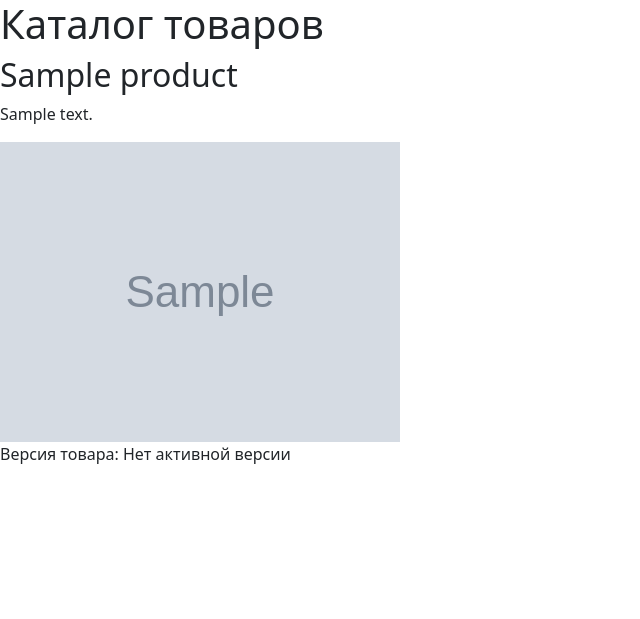
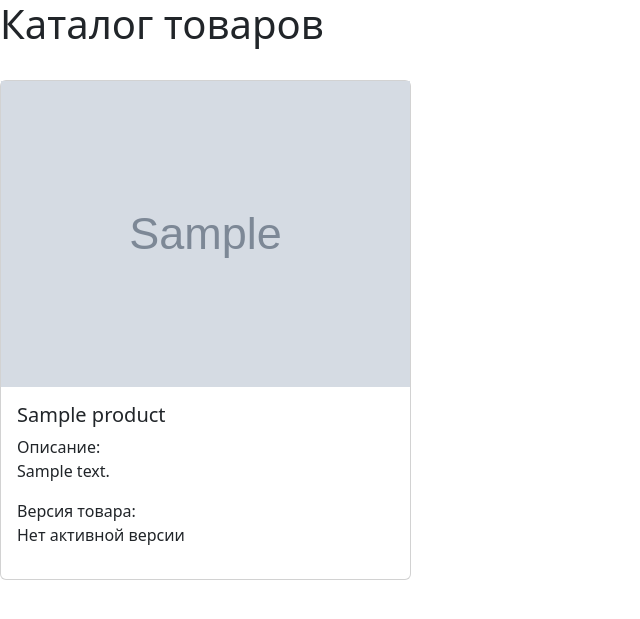
Before and after one commit to val-kv/django_hw2, a Django app: page /product_list/ in a window 1280 px wide. Shown: the top 619 px of the page, without its empty margins (0-640 px from the left). Run offline with Django 5.2, Linux system fonts and the light colour scheme; tables that the repository leaves empty hold one stand-in row (values such as "Sample post"); grey boxes marked "Sample" are stand-in pictures; data that the repository does not hold is empty.

Commit message:
edit views and product_list

```diff
--- a/catalog/templates/catalog/product_list.html
+++ b/catalog/templates/catalog/product_list.html
@@ -2,20 +2,20 @@
 {% include 'menu.html' %}
 {% block content %}
     <h1>Каталог товаров</h1>
-
+    <br>
     {% for product in products %}
-        <div>
-            <h2>{{ product.name }}</h2>
-            <p>{{ product.description }}</p>
-
-            <!-- Check if the product has an image associated with it -->
+        <div class="row row-cols-1 row-cols-md-3 g-4">
+            <div class="col">
+                <div class="card h-100">
                     {% if product.image %}
                         <img src="{{ product.image.url }}" alt="{{ product.name }}">
                     {% else %}
-                <p>Нет фото для этого товара</p>
+                        <p> Нет фото для этого товара </p>
                     {% endif %}
-
-            <p>Версия товара: {{ product.active_version_name }}</p>
+                    <div class="card-body">
+                        <h5 class="card-title">{{ product.name }}</h5>
+                        <p class="card-text">Описание: <br>{{ product.description }}</p>
+                        <p>Версия товара: <br> {{ product.active_version_name }}</p>
 
                         {% if product.active_version %}
                             <h2>Версия товара</h2>
@@ -24,5 +24,9 @@
                             <p>Is Current Version: {{ product.active_version.is_active }}</p>
                         {% endif %}
                     </div>
+                </div>
+            </div>
+        </div>
+        <div>
     {% endfor %}
 {% endblock %}
```
Lines whose indentation alone changed are shown as unchanged.
